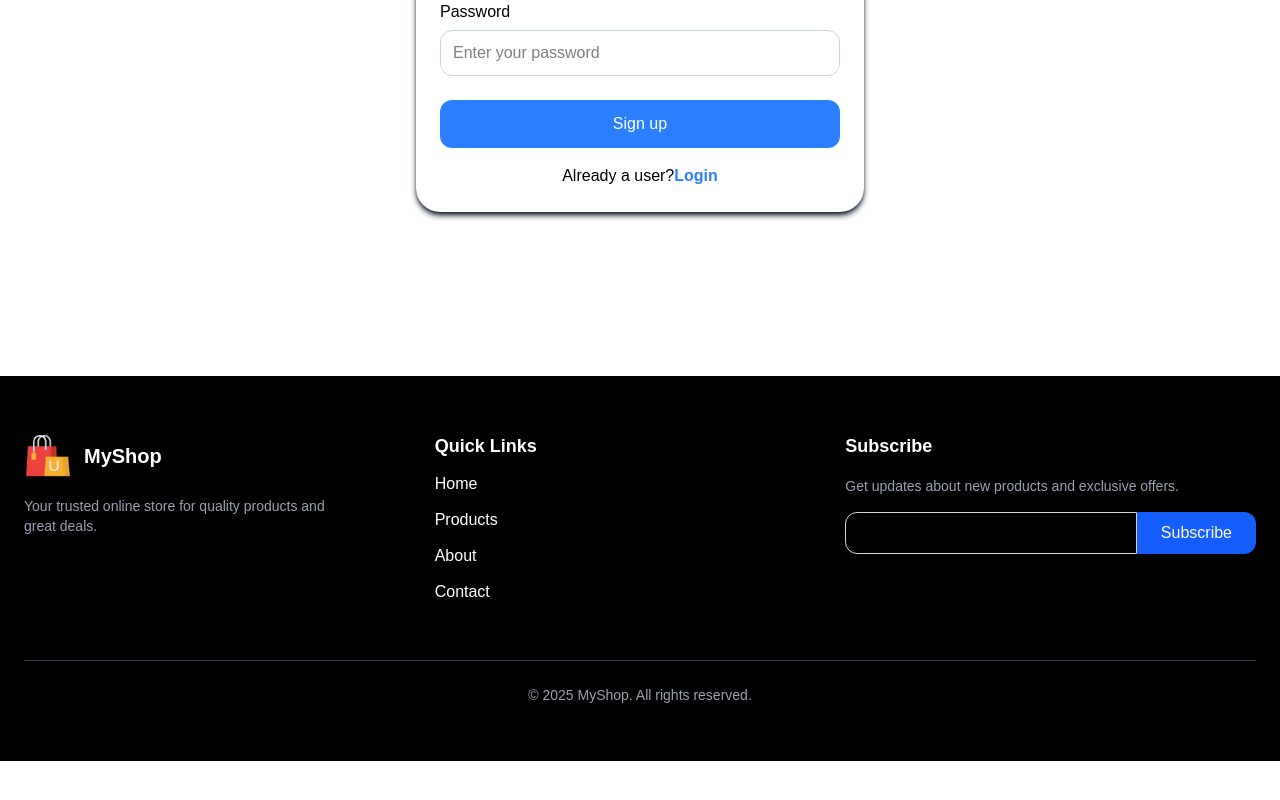
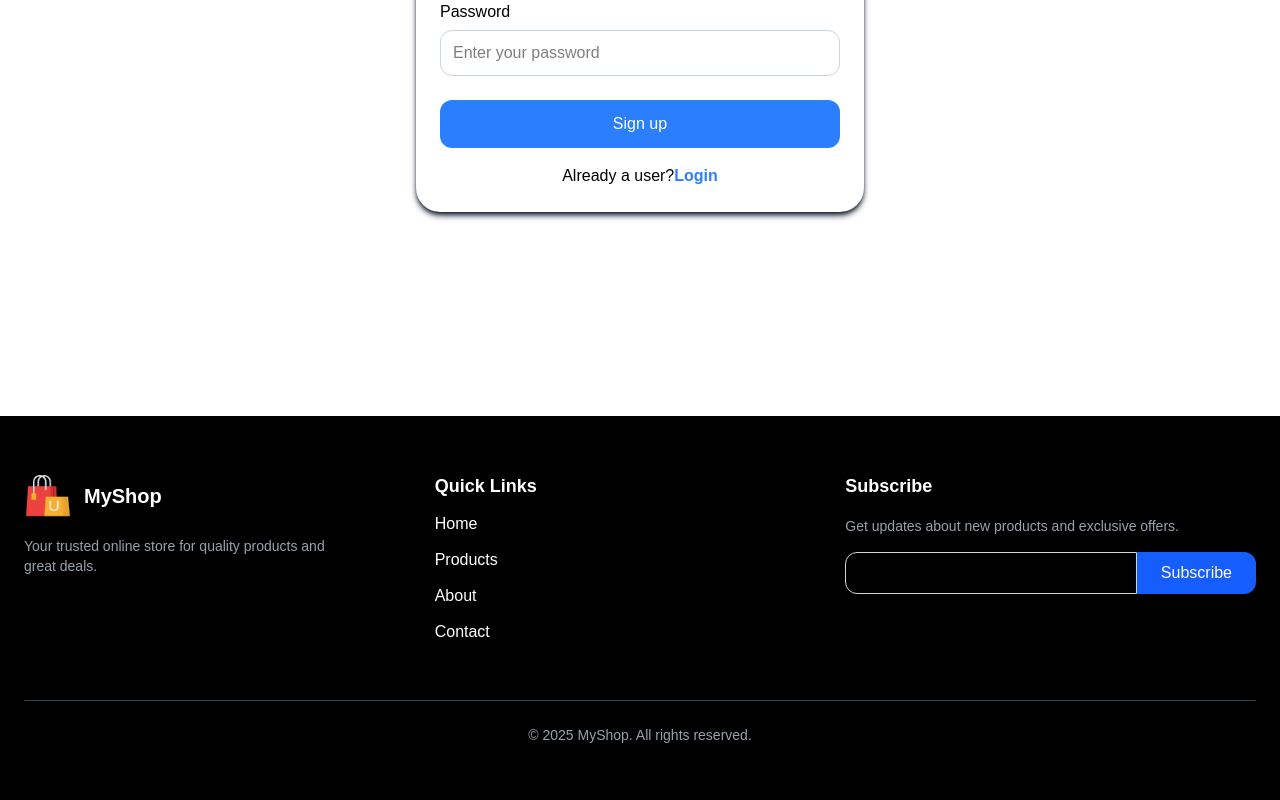
Before and after one commit to KrishRakholiya880/CRUD-with-nextJS, a Next.js app in the folder frontend/: page /signup in a window 1280 px wide. Shown: the part 480-1280 px from the top of the page. Before the commit the page ends 1241 px from the top, so only its background shows below. Built offline with nearby package versions, Linux system fonts and the light colour scheme; no server answers.

Commit message:
Changes into footer

```diff
--- a/frontend/app/_components/Footer/Footer.jsx
+++ b/frontend/app/_components/Footer/Footer.jsx
@@ -3,7 +3,7 @@ import Link from "next/link";
 
 export default function Footer() {
   return (
-    <footer className="bg-black text-white dark:bg-white dark:text-black">
+    <footer className="bg-black text-white dark:bg-white dark:text-black mt-10">
       <div className="max-w-7xl mx-auto px-6 py-14">
         {/* MAIN FLEX */}
         <div className="flex flex-wrap justify-between gap-y-12">
```
